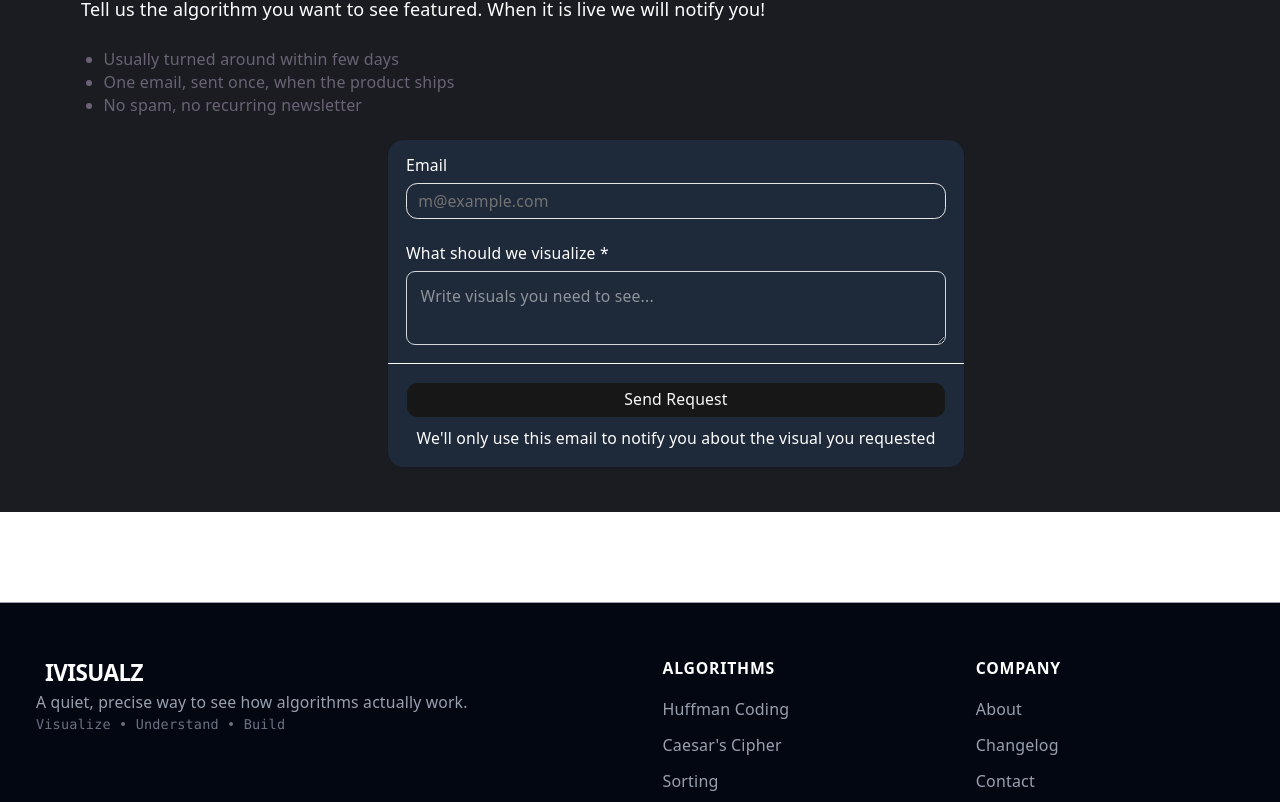
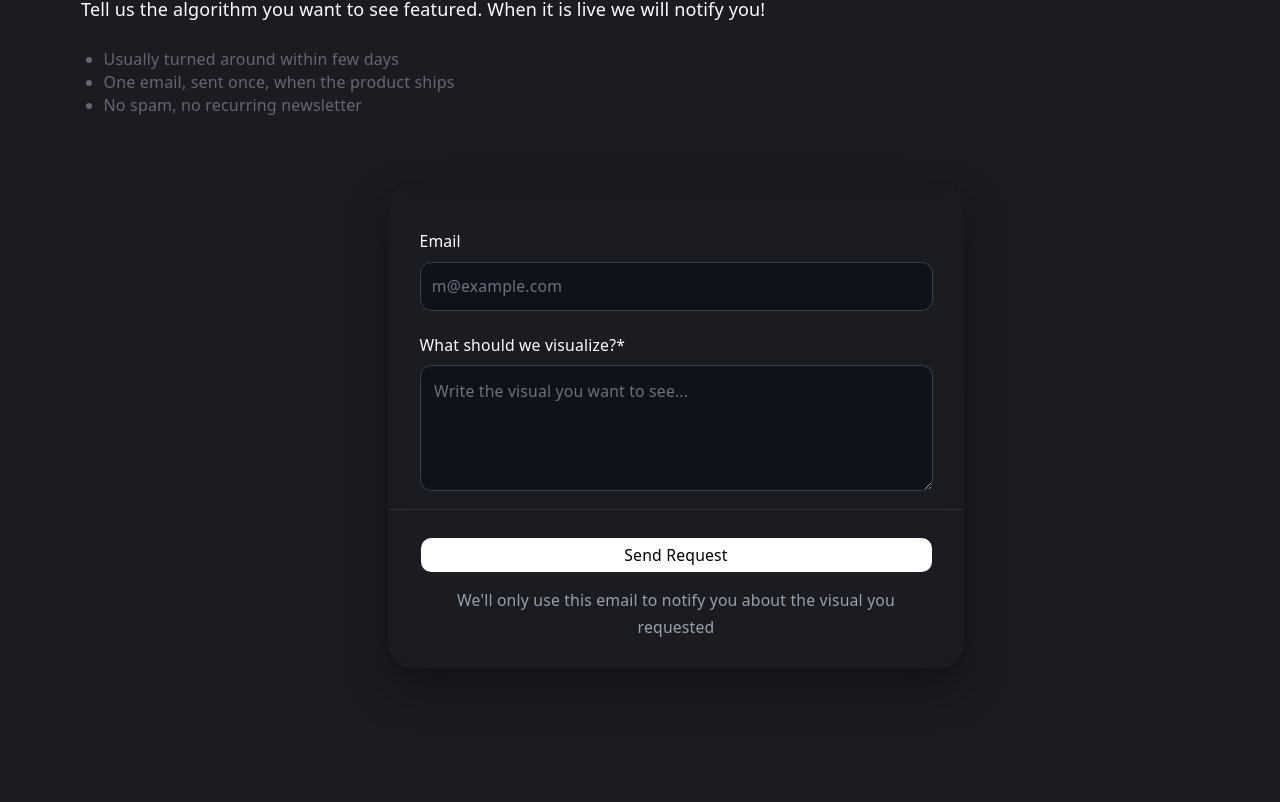
Before and after one commit to Nazrawit-T-B/IVISUALZ, a React (Vite) app: page / in a window 1280 px wide. Shown: the part 2718-3520 px from the top of the page. Built offline with nearby package versions, Linux system fonts and the light colour scheme.

Commit message:
Polished Email Section

```diff
--- a/src/EmailSection.jsx
+++ b/src/EmailSection.jsx
@@ -6,8 +6,8 @@ import { Label } from "@/components/ui/label";
 const EmailSection = () => {
   return (
     <>
-      <div className="email p-10 mt-20 mb-20">
-        <div className="w-full ml-8 mt-10">
+      <div className="email p-10 mt-20">
+        <div className="w-full ml-8 mt-10 mb-20">
           <p className=" text-white tracking-widest pt-5">DON'T SEE IT HERE? </p>
           <h2>Request a visual and we'll build it</h2>
           <p className=" text-white  pt-5">
@@ -15,17 +15,17 @@ const EmailSection = () => {
             will notify you!
           </p>
           <br />
-          <ul className="list-disc pl-5 pb-5">
+          <ul className="list-disc pl-5 pb-5 mb-10">
             <li>Usually turned around within few days</li>
             <li>One email, sent once, when the product ships</li>
             <li>No spam, no recurring newsletter</li>
           </ul>
-          <Card className="w-full max-w-lg mx-auto bg-gray-800">
-            <CardContent>
-              <form>
-                <div className="flex flex-col gap-6">
+          <div className="flex justify-center">
+            <Card className="w-full max-w-lg overflow-hidden rounded-[1.25rem] bg-transparent shadow-[0_18px_45px_rgba(0,0,0,0.35)] backdrop-blur-sm">
+          <CardContent className="px-6 pt-6 sm:px-7">
+            <form className="space-y-5">
               <div className="grid gap-2">
-                    <Label htmlFor="email" className="text-white">
+                <Label htmlFor="email" className="text-sm font-medium text-white">
                   Email
                 </Label>
                 <Input
@@ -33,32 +33,31 @@ const EmailSection = () => {
                   type="email"
                   placeholder="m@example.com"
                   required
+                  className="h-11 rounded-lg border-gray-700 bg-[#0f1218] text-white placeholder:text-gray-500 focus:border-violet-400 focus:ring-violet-400"
                 />
               </div>
               <div className="grid gap-2">
-                    <div className="flex items-center">
-                      <Label htmlFor="password" className="text-white">
-                        What should we visualize *
+                <Label htmlFor="request" className="text-sm font-medium text-white">
+                  What should we visualize?*
                 </Label>
-                    </div>
                 <textarea
-                      className="border border-gray-300 focus:border-gray-600 rounded-md p-3 outline-none transition-colors duration-200"
-                      placeholder="Write visuals you need to see..."
+                  id="request"
+                  className="min-h-28 rounded-lg border border-gray-700 bg-[#0f1218] p-3 text-white outline-none transition-colors duration-200 placeholder:text-gray-500 focus:border-gray-700"
+                  placeholder="Write the visual you want to see..."
                 ></textarea>
-                  </div>
               </div>
             </form>
           </CardContent>
-            <CardFooter className="flex-col gap-2 ">
-              <Button type="submit" className="w-full">
+          <CardFooter className="flex-col gap-3 border-t border-white/10 px-6 py-6 sm:px-7">
+            <Button type="submit" className="w-full rounded-lg bg-white px-4 py-2.5 font-medium text-black transition hover:bg-black hover:text-white">
               Send Request
             </Button>
-              <p className="">
-                We'll only use this email to notify you about the visual you
-                requested
-              </p>
+            <p className="text-center text-sm leading-6 text-gray-400">    We'll only use this email to notify you about the visual you
+                requested</p>
+
             </CardFooter>
           </Card>
+          </div>
         </div>
       </div>
     </>
```
Lines whose indentation alone changed are shown as unchanged.
